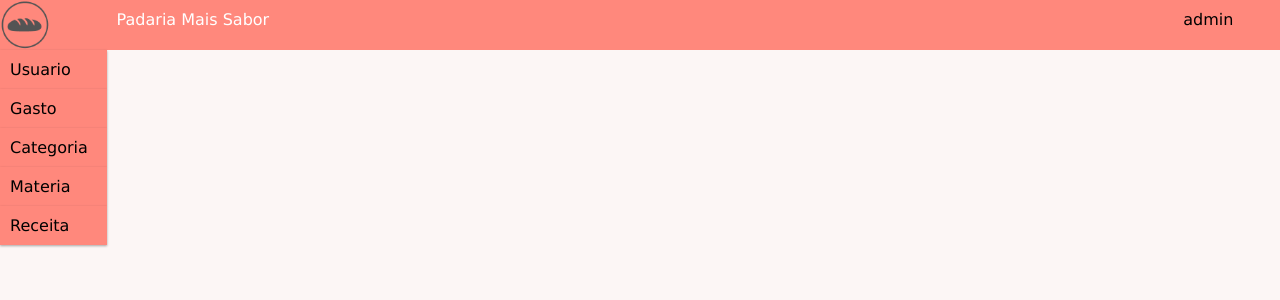
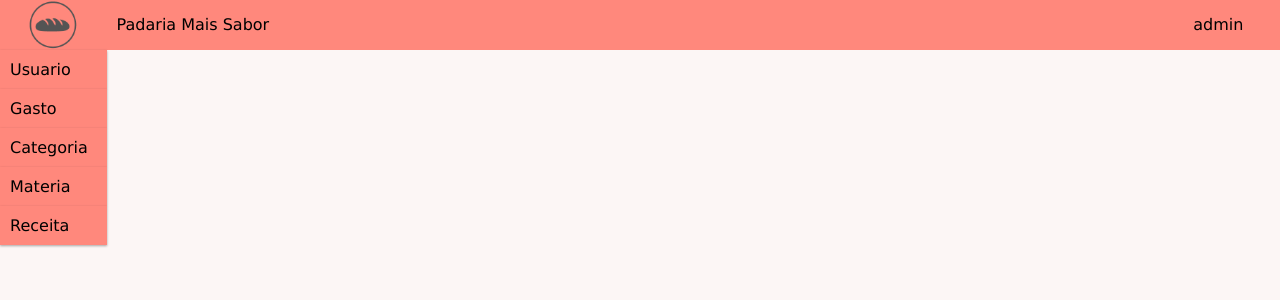
Before and after one commit to ismaelp192/Mais-Sabor, a PHP site: page / in a window 1280 px wide. Shown: the top 300 px of the page. Run offline with PHP 8.4, Linux system fonts and the light colour scheme; a user stored in the database is signed in.

Commit message:
la vamos nos

```diff
--- a/css/estilo.css
+++ b/css/estilo.css
@@ -518,7 +518,6 @@
 
   [class*="col-"] {
 	float: left;
-	/* padding: 15px; */
   }
 
   .col-1 {width: 8.33%;}
@@ -536,17 +535,16 @@
 
   html {
 	font-family: "Lucida Sans", sans-serif;
-	/* padding: 15px; */
-
   }
 
-  li{
+li{
 	list-style-type: none;
-  }
-  .titulo {
+}
+.titulo {
 	vertical-align:middle;
+	padding: 15px 0px 10px 10px;
 	position: relative;
-	padding: 10px;
+	/* padding: 10px; */
 }
 .menu-img{
 	height: 50px;
@@ -554,24 +552,21 @@
 	position: relative;
 }
 
-
-  .header {
+.header {
 	background-color: #FF887C;
-	color: #ffffff;
-	min-height: 50px;
+	color: black;
 	position: relative;
 	padding: 0;
-  }
+}
 
   .menu ul {
-	/* height: 100%; */
 	margin: 0;
 	padding: 0;
 	background-color: #f1f1f1;
 	position: relative;
   }
   .list{
-	padding: 10px;
+	padding: 10px 10px 10px 10px;
 	background-color: #FF887C;
 	color: black;
 	box-shadow: 0 1px 3px rgba(0,0,0,0.12), 0 1px 2px rgba(0,0,0,0.24);
@@ -581,10 +576,15 @@
 	position: absolute;
 	padding: 0;
 	margin: 0;
+	height: 100%;
+
 }
 .list[id="usr"]{
+	padding: 15px 20px 10px 20px;
 	box-shadow: none;
-	min-height: 50px;
+	text-align: center;
+	height: 100%;
+	width: 100%;
 	margin: 0;
 }
 .list[id="d1"]{
@@ -597,6 +597,7 @@
 	box-shadow: 10px 10px 20px 0px rgba(0,0,0,0.5);
 }
 .list[name="drop"]{
+	text-align:center;
 	display: none;
 	z-index: 1;
 	position: relative;
--- a/index.php
+++ b/index.php
@@ -16,7 +16,9 @@
 
 				<div class="header col-12">
 					<div class="col-1">
+						<center>
 						<img class="menu-img" src="css/pao.ico">
+						<center>
 					</div>
 					<div class="col-10">
 						<li class="titulo">Padaria Mais Sabor</li>
```
